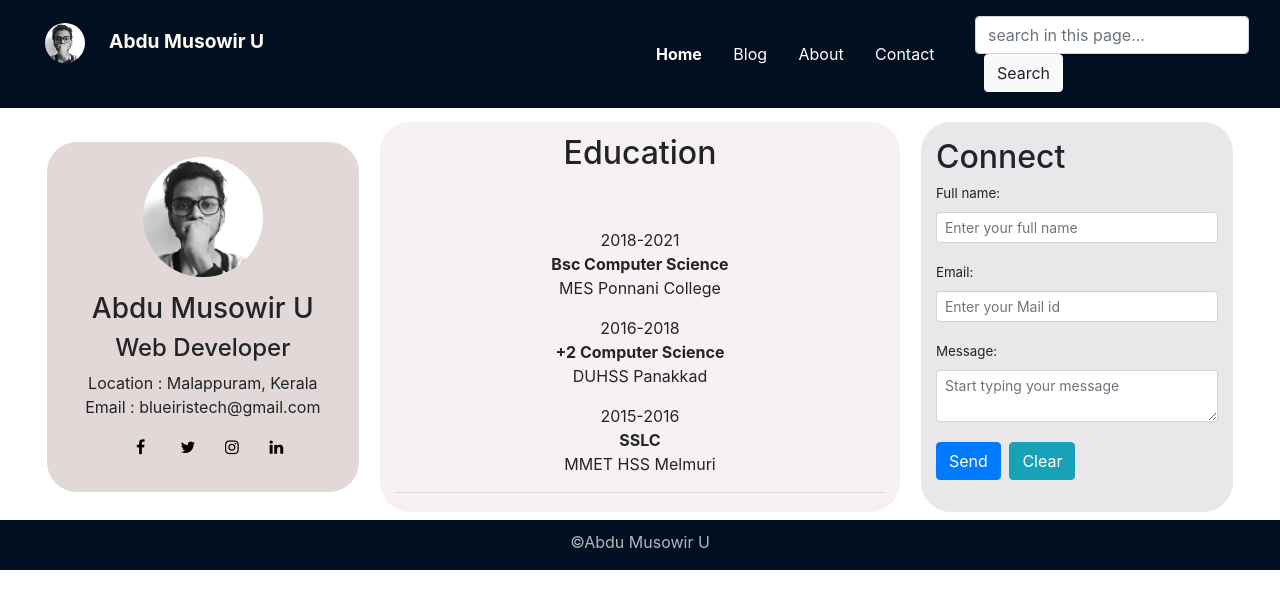
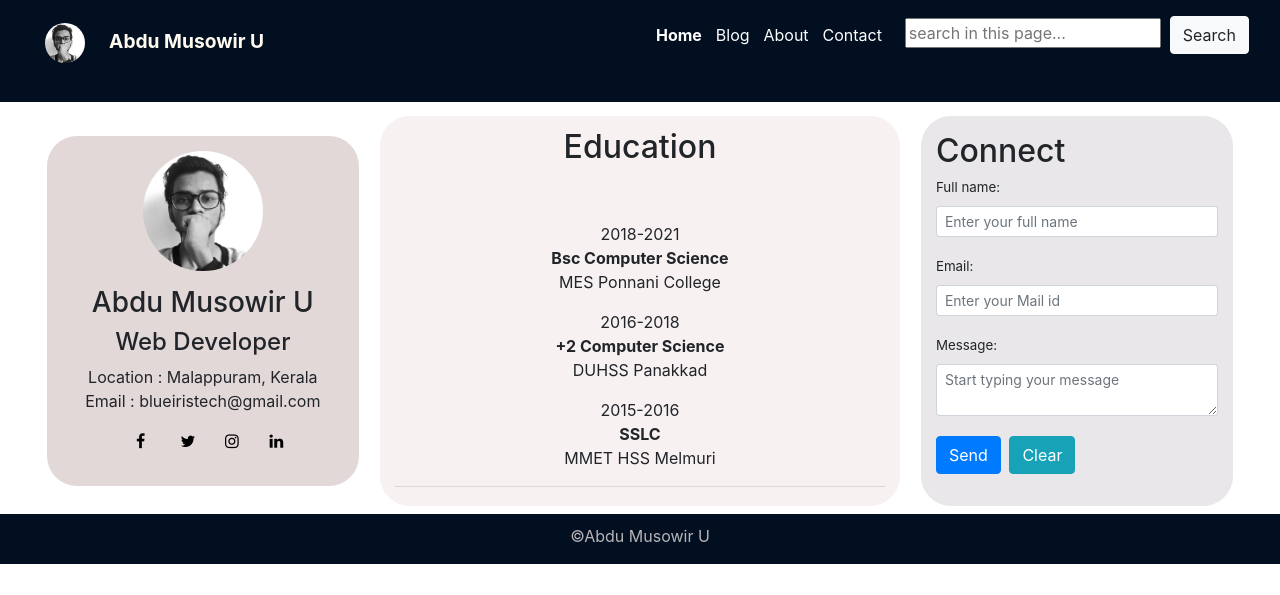
Before and after one commit to musowir/sample.github.io, a plain HTML site: page index.html in a window 1280 px wide. Drawn offline with nearby package versions, Linux system fonts and the light colour scheme.

Commit message:
Update index.html

```diff
--- a/index.html
+++ b/index.html
@@ -26,7 +26,7 @@
                 <a href="">Blog</a>&nbsp;
                 <a href="">About</a>&nbsp;
                 <a href="">Contact</a>&nbsp;&nbsp;&nbsp;
-                <div><input type="text" class="form-control" name="" id="" placeholder="search in this page...">&nbsp;&nbsp;<button class="btn btn-light">Search</button></div>
+                <div><input type="text"  name="" id="" placeholder="search in this page...">&nbsp;&nbsp;<button class="btn btn-light">Search</button></div>
             </div>
         </div>
 
```
